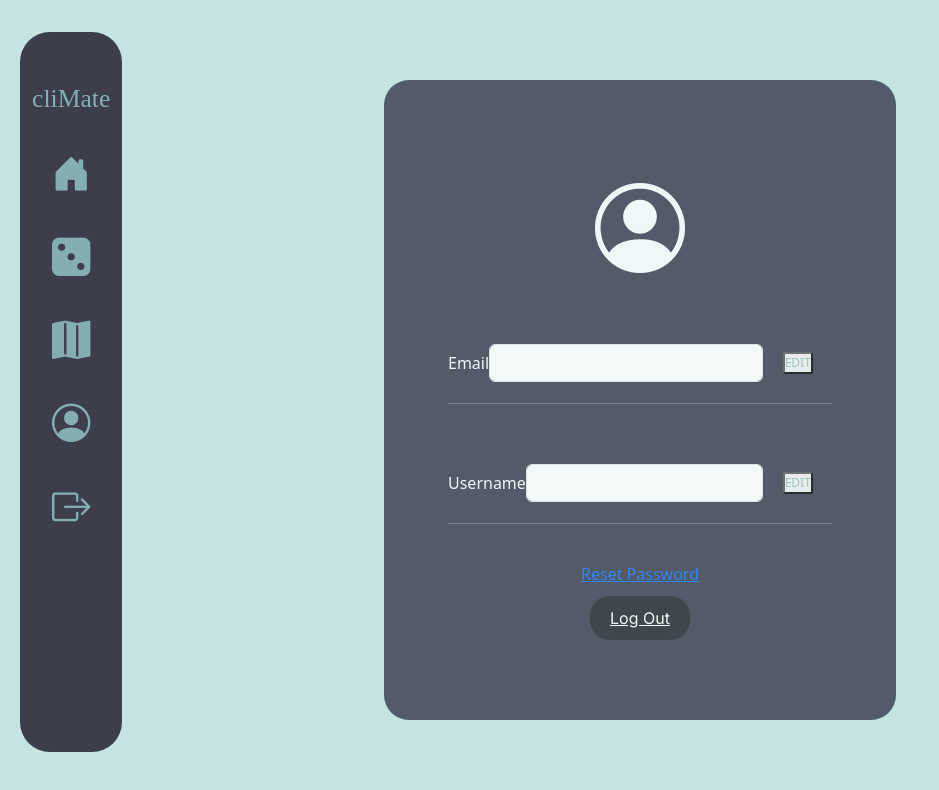
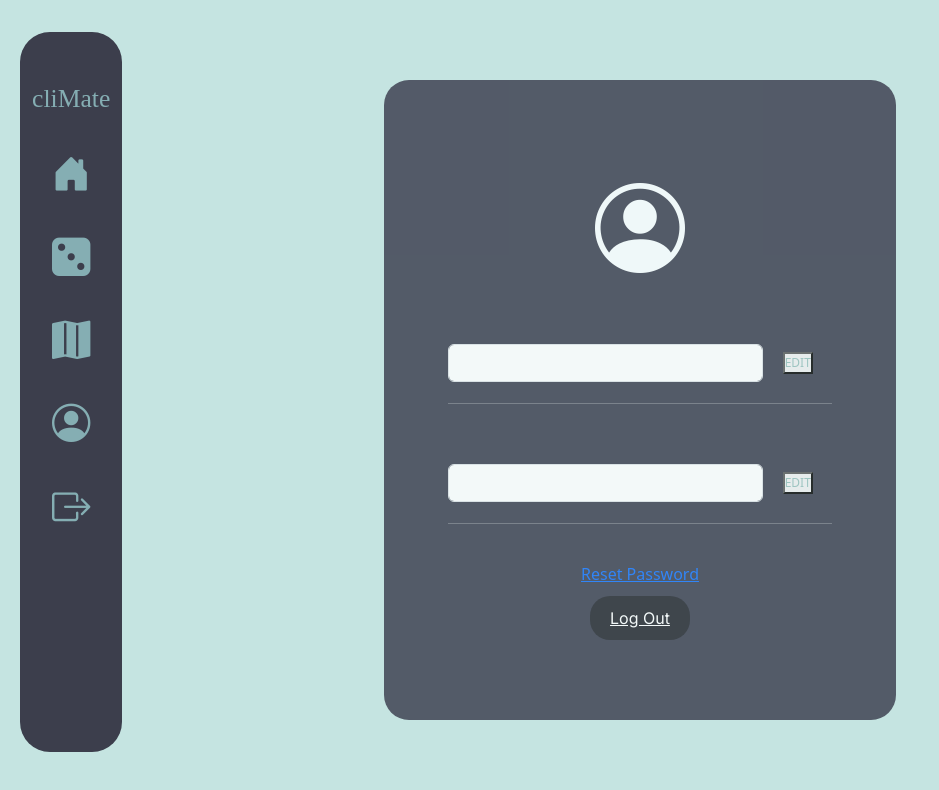
Before and after one commit to SequentialEntropy/SoftwareEng888, a React (Vite) app in the folder application/: page /profile in a window 1280 px wide. Shown: the top 790 px of the page, without its empty margins (0-939 px from the left). Built offline with nearby package versions, Linux system fonts and the light colour scheme; no server answers; a web font is replaced by a local one.

Commit message:
Update Profile.jsx for profile page

```diff
--- a/application/src/pages/Profile.jsx
+++ b/application/src/pages/Profile.jsx
@@ -49,14 +49,14 @@ function Board() {
                 <form>
 
                     <div className={styles.info_row}>
-                        <label for="email">Email</label>
+{/*                         <label for="email">Email</label> */}
                         <input type="text" class="form-control" id="email" placeholder={user.username}></input>
                         <button className={styles.edit}>EDIT</button>
                     </div>
                     <hr className={styles.line} />
 
                     <div className={styles.info_row}>
-                        <label for="username">Username</label>
+{/*                         <label for="username">Username</label> */}
                         <input type="text" class="form-control" id="username" placeholder={user.username}></input>
                         <button className={styles.edit}>EDIT</button>
                     </div>
```
